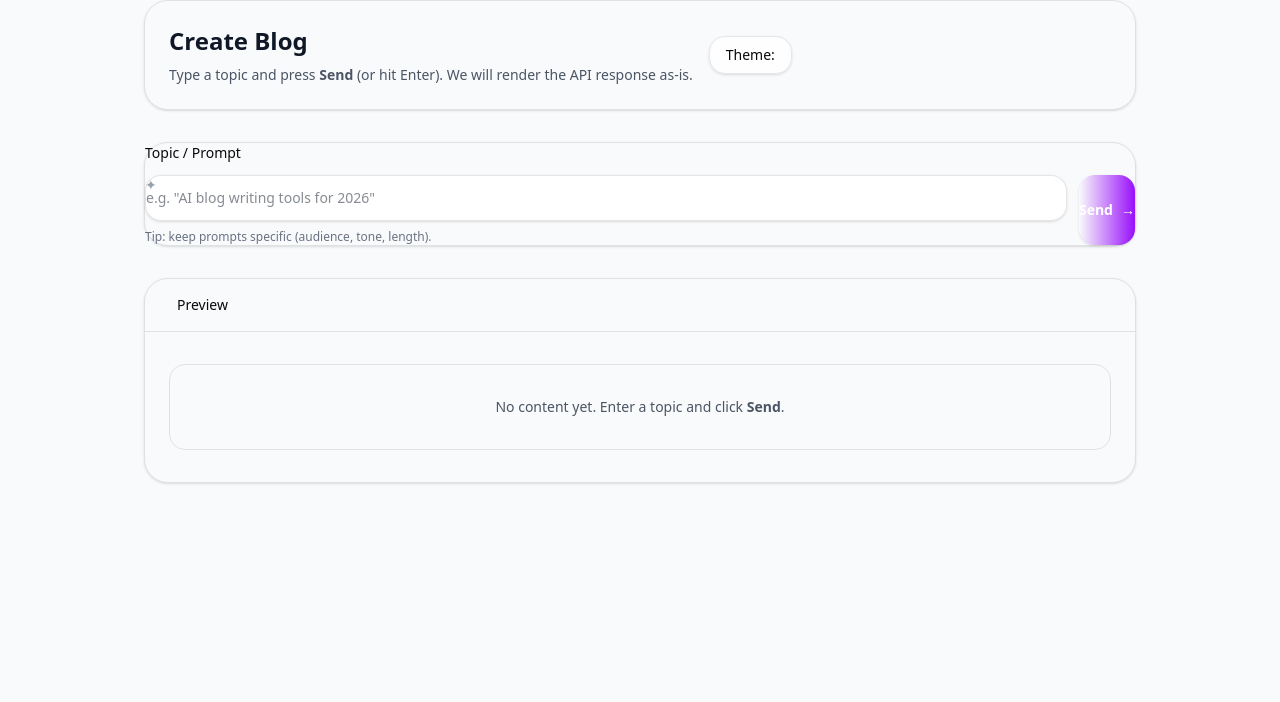
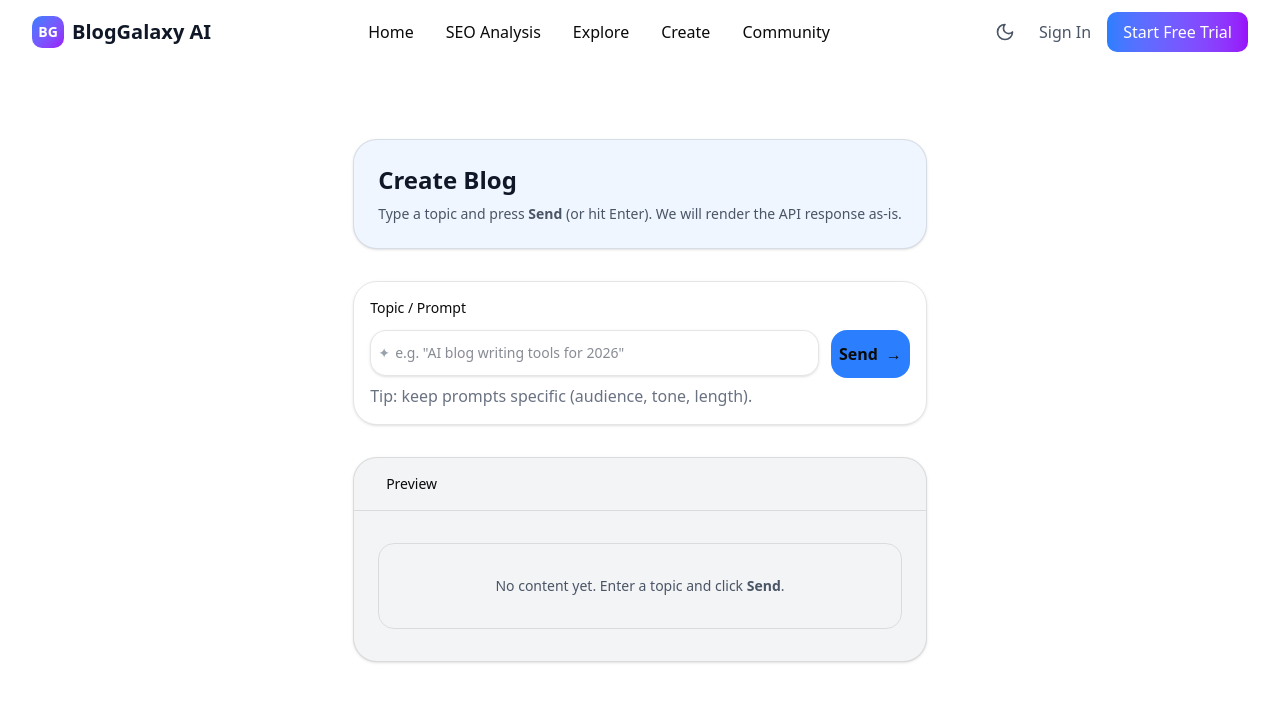
Before and after one commit to PRATIK-RAKTATE/blog-galaxy, a React (Vite) app in the folder client/: page /create in a window 1280 px wide. Shown: the top 702 px of the page. Built offline with nearby package versions, Linux system fonts and the light colour scheme; no server answers.

Commit message:
bug: add dark mode bug

```diff
--- a/client/src/App.tsx
+++ b/client/src/App.tsx
@@ -78,7 +78,7 @@
         <Route path="/register" element={<RegisterPage />} />
         <Route path="/documentation" element={<DocumentationPage/> }/>
         <Route path="/careers" element={<CareersPage/> }/>
-        <Route path="/create" element={<CreateBlog/> }/>
+        <Route path="/create" element={<CreateBlog {...commonProps} />}/>
 
         {/* 404 */}
         <Route path="*" element={<Navigate to="/" replace />} />
--- a/client/src/components/CreateBlog.tsx
+++ b/client/src/components/CreateBlog.tsx
@@ -1,5 +1,6 @@
 import { useMemo, useState } from "react";
 import type { PageCommonProps } from "../App";
+import { Header } from "./Header";
 
 type TextValue = string | { text?: string } | null | undefined;
 
@@ -49,7 +50,8 @@
   theme,
   toggleTheme,
   apiUrl = "https://blog-galaxy.onrender.com/api/v1/seo/create",
-}: CreateBlogProps) {
+}: CreateBlogProps ) {
+
   const [topic, setTopic] = useState("");
   const [loading, setLoading] = useState(false);
 
@@ -125,17 +127,13 @@
     typeof responseObj?.output === "string" ? (responseObj?.output as string) : null;
 
   return (
-    <div className="min-h-screen bg-gray-50 dark:bg-black">
-      {/* Gradient background decor */}
-      <div className="pointer-events-none absolute inset-0 overflow-hidden">
-        <div className="absolute -top-24 left-1/2 h-72 w-[42rem] -translate-x-1/2 rounded-full bg-gradient-to-r from-blue-500/20 via-purple-500/20 to-pink-500/20 blur-3xl" />
-        <div className="absolute top-48 left-10 h-56 w-56 rounded-full bg-gradient-to-br from-cyan-500/15 to-blue-500/10 blur-2xl" />
-        <div className="absolute top-80 right-10 h-56 w-56 rounded-full bg-gradient-to-br from-purple-500/15 to-pink-500/10 blur-2xl" />
-      </div>
+    <>
+    <Header theme={theme} toggleTheme={toggleTheme} />
+    <div className="min-h-screen dark:bg-black flex justify-center items-center ">
 
-      <div className="relative mx-auto max-w-5xl px-4 pt-14 pb-10">
+      <div className="relative mx-auto max-w-5xl px-4 pt-14 pb-10 ">
         {/* Top spacing + header card */}
-        <div className="mb-8 rounded-3xl border border-gray-200/70 dark:border-gray-800/70 bg-white/70 dark:bg-zinc-950/60 backdrop-blur shadow-sm">
+        <div className="mb-8 rounded-3xl border border-gray-200/70 dark:border-gray-800/70  dark:bg-zinc-950/60 isolate  shadow-sm bg-blue-50">
           <div className="p-6 md:p-8 flex flex-col md:flex-row md:items-center md:justify-between gap-4">
             <div className="space-y-2">
               <h1 className="text-2xl md:text-3xl font-semibold tracking-tight text-gray-900 dark:text-white">
@@ -146,45 +144,36 @@
               </p>
             </div>
 
-            <button
-              type="button"
-              onClick={toggleTheme}
-              className="inline-flex items-center justify-center rounded-2xl border border-gray-200 dark:border-gray-800 bg-white/80 dark:bg-zinc-950/80 px-4 py-2 text-sm font-medium text-gray-800 dark:text-gray-200 shadow-sm hover:shadow transition"
-            >
-              Theme: {theme}
-            </button>
           </div>
         </div>
 
         {/* Input Card */}
-        <div className="rounded-3xl border border-gray-200/70 dark:border-gray-800/70 bg-white/70 dark:bg-zinc-950/60 backdrop-blur shadow-sm p-5 md:p-7 mb-8">
-          <label className="block text-sm font-medium text-gray-800 dark:text-gray-200 mb-3">
+        <div className="rounded-3xl border border-gray-200/70 dark:border-gray-800/70 bg-red-600 dark:bg-zinc-950/60  shadow-sm  md:p-7 mb-8">
+          <label className="block text-sm font-medium text-gray-800 dark:text-white mb-3 pt-4 ml-4">
             Topic / Prompt
           </label>
 
-          <div className="flex flex-col md:flex-row gap-3">
+          <div className="flex flex-col md:flex-row gap-3 px-4">
             <div className="relative flex-1">
-              <div className="pointer-events-none absolute inset-y-0 left-3 flex items-center text-gray-400">
-                <span className="text-sm">✦</span>
+              <div className=" flex items-center text-gray-400 w-full relative">
+
+                <input
+                  value={topic}
+                  onChange={(e) => setTopic(e.target.value)}
+                  onKeyDown={onKeyDown}
+                  placeholder='e.g. "AI blog writing tools for 2026"'
+                  className="w-full rounded-2xl border border-gray-300/80 dark:border-gray-700/80 bg-white/90 dark:bg-black/70 px-6  py-3 text-sm text-gray-900 dark:text-gray-100 focus:border-transparent shadow-sm"
+                />
+                <span className="text-sm absolute left-0 p-2 ">✦</span>
               </div>
-              <input
-                value={topic}
-                onChange={(e) => setTopic(e.target.value)}
-                onKeyDown={onKeyDown}
-                placeholder='e.g. "AI blog writing tools for 2026"'
-                className="w-full rounded-2xl border border-gray-300/80 dark:border-gray-700/80 bg-white/90 dark:bg-black/70 pl-9 pr-4 py-3 text-sm text-gray-900 dark:text-gray-100 outline-none focus:ring-2 focus:ring-blue-500/70 focus:border-transparent shadow-sm"
-              />
-              <p className="mt-2 text-xs text-gray-500 dark:text-gray-500">
+              <p className="mt-2 md:text-2xs  text-gray-500 dark:text-gray-500 mb-4 ">
                 Tip: keep prompts specific (audience, tone, length).
               </p>
             </div>
 
             <button
-              type="button"
-              onClick={handleGenerate}
-              disabled={loading}
-              className="relative rounded-2xl px-7 py-3 text-sm font-semibold text-white shadow-sm transition disabled:opacity-60 disabled:cursor-not-allowed min-w-[150px]
-                bg-gradient-to-r from-blue-600 via-indigo-600 to-purple-600 hover:from-blue-700 hover:via-indigo-700 hover:to-purple-700"
+              className="
+                 relative rounded-2xl px-7 py-3 text-md font-semibold text-black bg-gradient-to-r from-indigo-600 to-pink-600 mb-4 h-full px-2 md:py-4 flex justify-center bg-blue-500  md:h-4 "
             >
               {loading ? "Generating..." : "Send"}
               {!loading && (
@@ -203,7 +192,7 @@
         </div>
 
         {/* Preview Card */}
-        <div className="rounded-3xl border border-gray-200/70 dark:border-gray-800/70 bg-white/70 dark:bg-zinc-950/60 backdrop-blur shadow-sm overflow-hidden">
+        <div className="rounded-3xl border border-gray-200/70 dark:border-gray-800/70 dark:bg-zinc-950/60 shadow-sm overflow-hidden bg-gray-100">
           <div className="border-b border-gray-200/70 dark:border-gray-800/70 px-6 py-4 flex items-center justify-between">
             <div className="flex items-center gap-2">
               <span className="inline-flex h-2.5 w-2.5 rounded-full bg-gradient-to-r from-blue-500 to-purple-600" />
@@ -278,5 +267,6 @@
         </div>
       </div>
     </div>
+    </>
   );
 }
--- a/client/src/components/FAQ.tsx
+++ b/client/src/components/FAQ.tsx
@@ -77,7 +77,7 @@
                 className="w-full px-6 py-5 flex items-center justify-between text-left  transition-colors"
                 aria-expanded={openIndex === index}
               >
-                <span className="font-semibold text-gray-900  dark:text-white pr-8">
+                <span className="font-semibold text-gray-900  dark:text-white pr-8 ">
                   {faq.question}
                 </span>
                 <div className="flex-shrink-0 w-6 h-6 flex items-center justify-center">
--- a/client/src/components/Header.tsx
+++ b/client/src/components/Header.tsx
@@ -69,15 +69,13 @@
             <NavLink to="/explore" className="nav-link">
               Explore
             </NavLink>
+            <NavLink to="/create" className="nav-link">
+              Create
+            </NavLink>
             <NavLink to="/community" className="nav-link">
               Community
             </NavLink>
-            <button
-              onClick={() => scrollToSection("pricing")}
-              className="text-gray-600 dark:text-gray-300 hover:text-gray-900 dark:hover:text-white transition-colors"
-            >
-              Pricing
-            </button>
+
           </nav>
 
           {/* Desktop Actions */}
```
